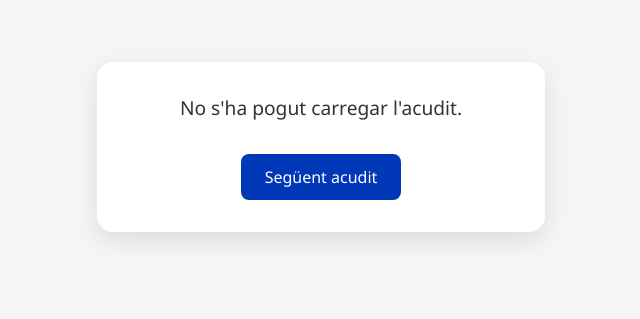
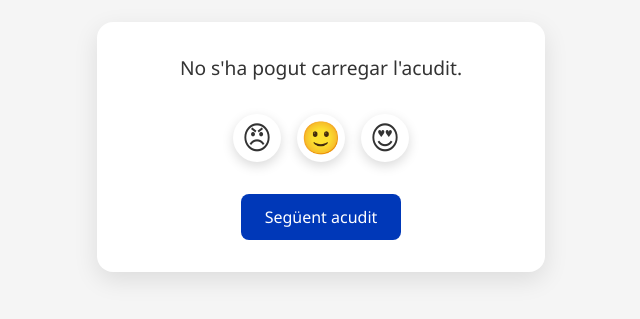
Before and after one commit to albertvallsbe/2025-s4-albertvalls, a website with bundled scripts: page index.html in a window 1280 px wide. Shown: the part 253-572 px from the top of the page, without its empty margins (319-959 px from the left). Built offline with nearby package versions, Linux system fonts and the light colour scheme; no server answers.

Commit message:
Add body to buttons to rating jokes

```diff
--- a/index.html
+++ b/index.html
@@ -13,6 +13,17 @@
 	<main class="joke">
 		<div class="joke__card">
 			<p class="joke__text" id="jokeText">Carregant acudit…</p>
+			<div class="joke__rating">
+				<span id="emoji1" class="joke__emoji" data-value="1">
+					<span class="joke__emoji-icon">😠</span>
+				</span>
+				<span id="emoji2" class="joke__emoji" data-value="2">
+					<span class="joke__emoji-icon">🙂</span>
+				</span>
+				<span id="emoji3" class="joke__emoji" data-value="3">
+					<span class="joke__emoji-icon">😍</span>
+				</span>
+			</div>
 			<button class="joke__next-button" id="jokeButton" type="button">
 				Següent acudit
 			</button>
--- a/src/styles/_home.scss
+++ b/src/styles/_home.scss
@@ -25,6 +25,45 @@
 	margin-bottom: 2rem;
 }
 
+.joke__rating {
+	display: grid;
+	grid-auto-flow: column;
+	gap: 1rem;
+	justify-content: center;
+	margin-bottom: 2rem;
+
+	@media (max-width: 300px) {
+		grid-auto-flow: row;
+	}
+}
+
+.joke__emoji {
+	width: 3rem;
+	height: 3rem;
+	background: colors.$white;
+	border-radius: 50%;
+	box-shadow: 0 0.25rem 0.75rem rgba(0, 0, 0, 0.15);
+	cursor: pointer;
+	transition: transform 0.2s ease, box-shadow 0.2s ease;
+	user-select: none;
+	display: flex;
+	align-items: center;
+	justify-content: center;
+
+	&:hover {
+		transform: translateY(-4px) scale(1.1);
+		box-shadow: 0 0.5rem 1rem rgba(0, 0, 0, 0.2);
+	}
+}
+
+.joke__emoji-icon {
+	font-size: 2rem;
+	line-height: 1;
+	display: block;
+	position: relative;
+	top: -0.1rem;
+}
+
 .joke__next-button {
 	background-color: colors.$primary-color;
 	color: colors.$white;
```
Also changed, not shown: public/style.css, src/ts/api.ts (renamed from src/api.ts), src/ts/config.ts (renamed from src/config.ts), src/ts/index.ts (renamed from src/index.ts), src/ts/load-env.ts (renamed from src/load-env.ts), src/ts/types.ts (renamed from src/types.ts), src/ts/ui.ts (renamed from src/ui.ts), 1 other file.
